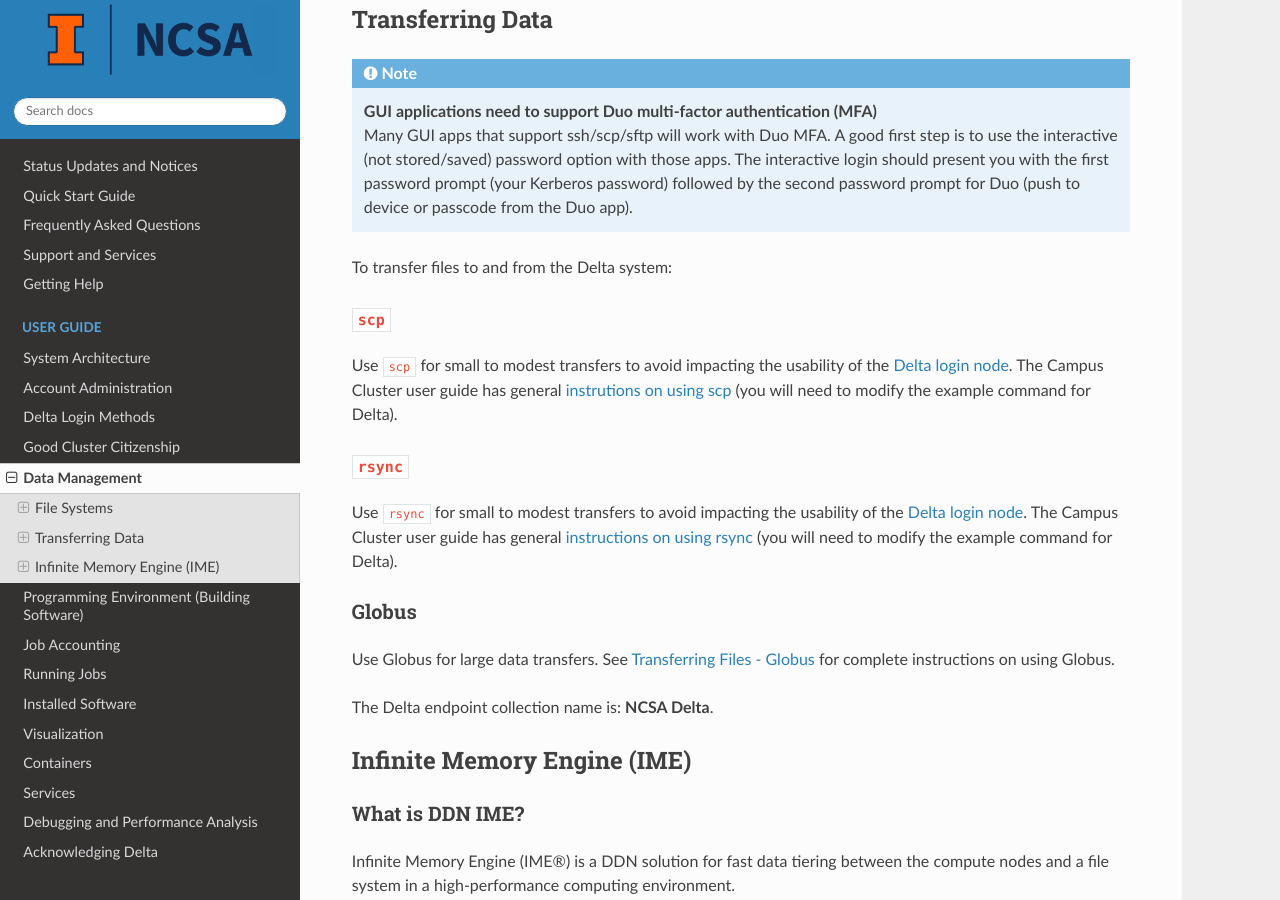
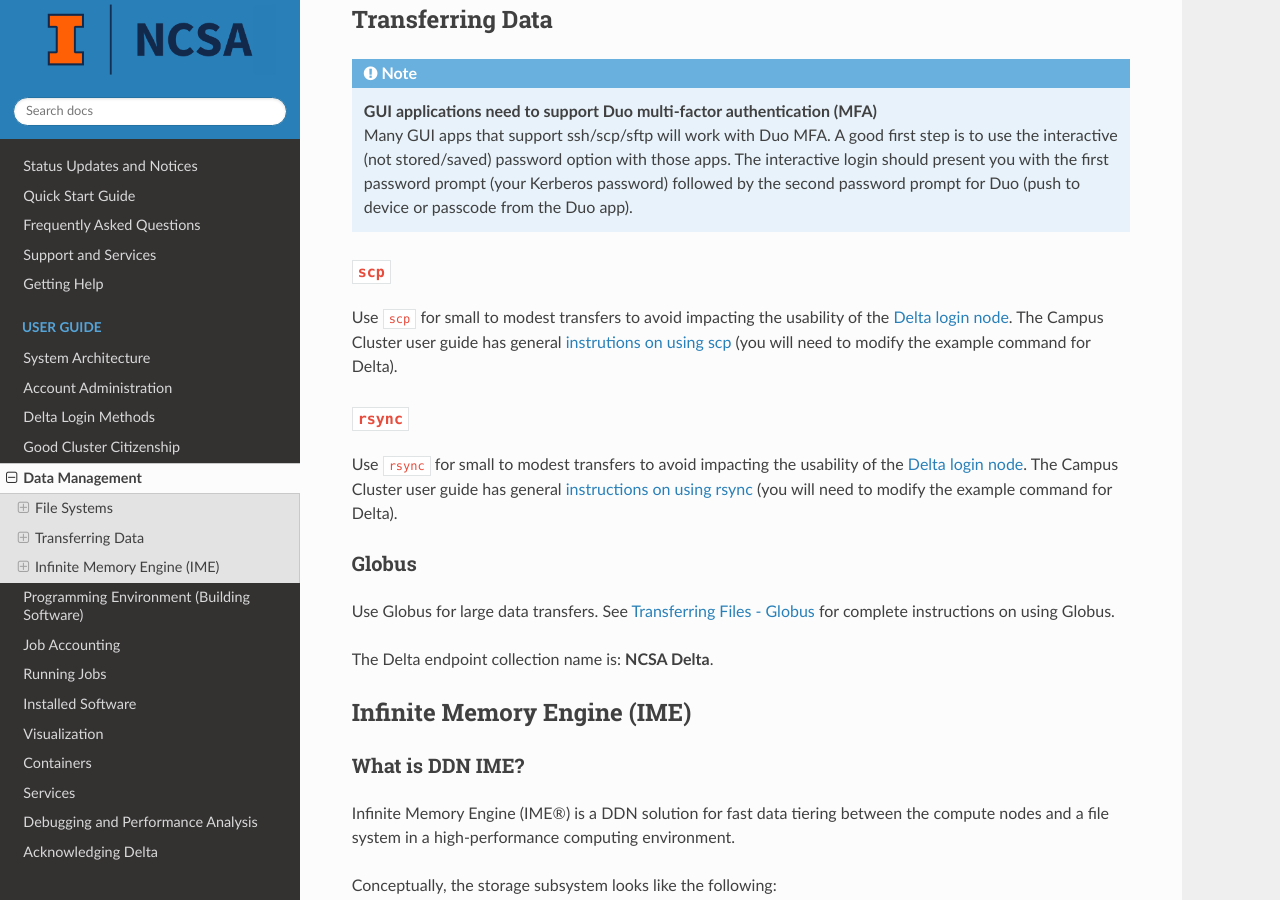
Before and after one commit to ncsa/Delta_doc, a Sphinx documentation site: the page built from docs/source/user_guide/data_mgmt.rst, in a window 1280 px wide and 900 px high, scrolled down 1082 px. Built offline with Sphinx 7.4.7 and the Read the Docs theme 2.0.0, drawn with Linux system fonts in a browser that asks for light colours.

Commit message:
Update data_mgmt.rst

```diff
--- a/docs/source/user_guide/data_mgmt.rst
+++ b/docs/source/user_guide/data_mgmt.rst
@@ -53,8 +53,6 @@ Transferring Data
 
    | **GUI applications need to support Duo multi-factor authentication (MFA)**
    | Many GUI apps that support ssh/scp/sftp will work with Duo MFA. A good first step is to use the interactive (not stored/saved) password option with those apps. The interactive login should present you with the first password prompt (your Kerberos password) followed by the second password prompt for Duo (push to device or passcode from the Duo app).
-
-To transfer files to and from the Delta system:
 
 ``scp``
 ~~~~~~~~
```
